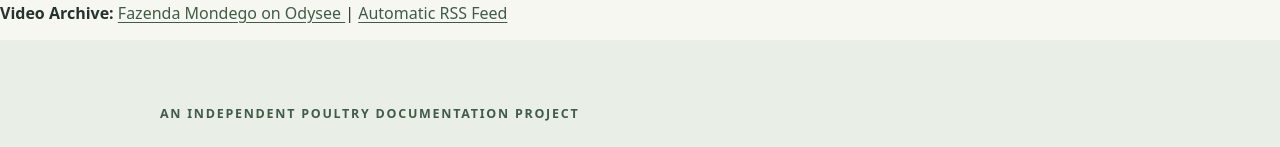
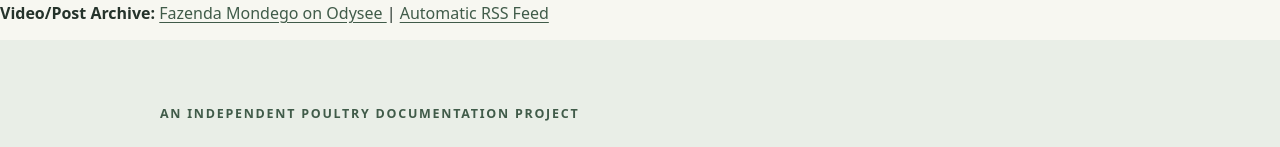
Before and after one commit to OzFlor/gamesilkies-website, a plain HTML site: page index.html in a window 1280 px wide. Shown: the top 147 px of the page. Drawn offline with Linux system fonts and the light colour scheme.

Commit message:
Update video archive heading to include 'Post'

```diff
--- a/index.html
+++ b/index.html
@@ -24,7 +24,7 @@
   gtag('config', 'G-YG5ESNLKGJ');
 </script>
 <p>
-  <strong>Video Archive:</strong>
+  <strong>Video/Post Archive:</strong>
   <a href="https://odysee.com/@Fazenda.Mondego:5"
      target="_blank" rel="noopener noreferrer">
     Fazenda Mondego on Odysee
```
